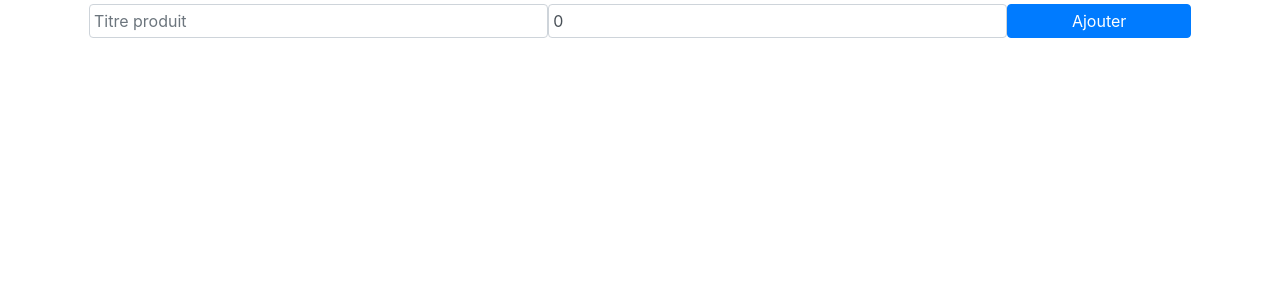
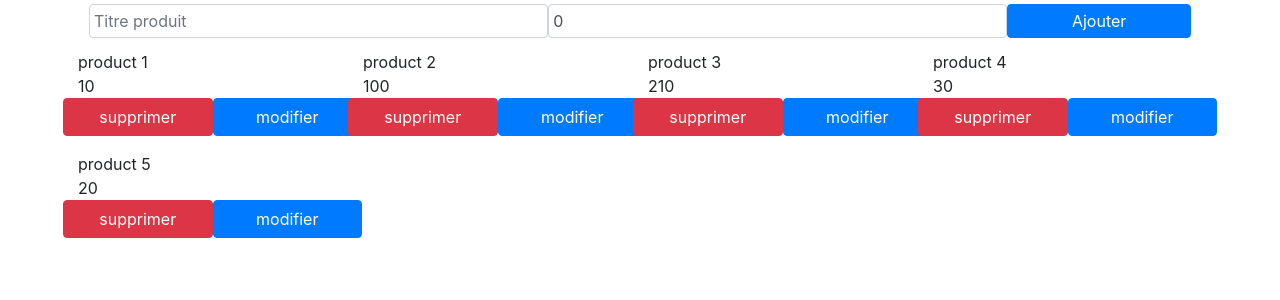
Before and after one commit to ihabAbadi/reactFormationSoftTeam, a React (Create React App) app: page / in a window 1280 px wide. Shown: the top 300 px of the page. Built offline with nearby package versions, Linux system fonts and the light colour scheme.

Commit message:
suite cours cycle de vie component react

```diff
--- a/src/Products/ProductsComponent.js
+++ b/src/Products/ProductsComponent.js
@@ -1,4 +1,5 @@
 import React, { Component, PureComponent } from 'react'
+import { mockApi } from '../Services/ProductService';
 import { FormProductComponent } from './FormProductComponent';
 import { ProductComponent } from './ProductComponent';
 
@@ -8,14 +9,19 @@ export class ProductsComponent extends PureComponent {
         this.state = {
             products : [],
             nb : 0,
-            editProduct : undefined
+            editProduct : undefined,
+            loading : true
          }
          console.log("construct component")
+
     }
 
     componentDidMount() {
         //Appeler des services rest au autre
         console.log("component mounted")
+        mockApi.then((res) => {
+            this.setState({ loading: false, products :[...res] });
+        }).catch(err=> {});
         //On peut mettre à jour le state
     }
 
@@ -75,13 +81,19 @@ export class ProductsComponent extends PureComponent {
         return (
             <div className="container">
                 <FormProductComponent confirmEdit={this.confirmEdit} editProduct={this.state.editProduct} addProduct={this.addProduct}></FormProductComponent>
-                <div className="row ">
+                {this.state.loading ?
+
+                (<div>En cours... </div>)
+
+                :
+
+                (<div className="row ">
                     {this.state.products.map((element, index) => {
                         return (
                             <ProductComponent edit={this.edit} deleteProduct={this.deleteProduct} key={index} product={element}></ProductComponent>
                         )
                     })}
-                </div>
+                </div>)}
             </div>
          );
     }
--- /dev/null
+++ b/src/Services/ProductService.js
@@ -0,0 +1,28 @@
+const products = [
+    {
+        title : 'product 1',
+        price : 10
+    },
+    {
+        title : 'product 2',
+        price : 100
+    },
+    {
+        title : 'product 3',
+        price : 210
+    },
+    {
+        title : 'product 4',
+        price : 30
+    },
+    {
+        title : 'product 5',
+        price : 20
+    },
+]
+
+export const mockApi = new Promise((resolve, reject) => {
+    setTimeout(() => {
+        resolve(products)
+    }, 5000)
+})
```
